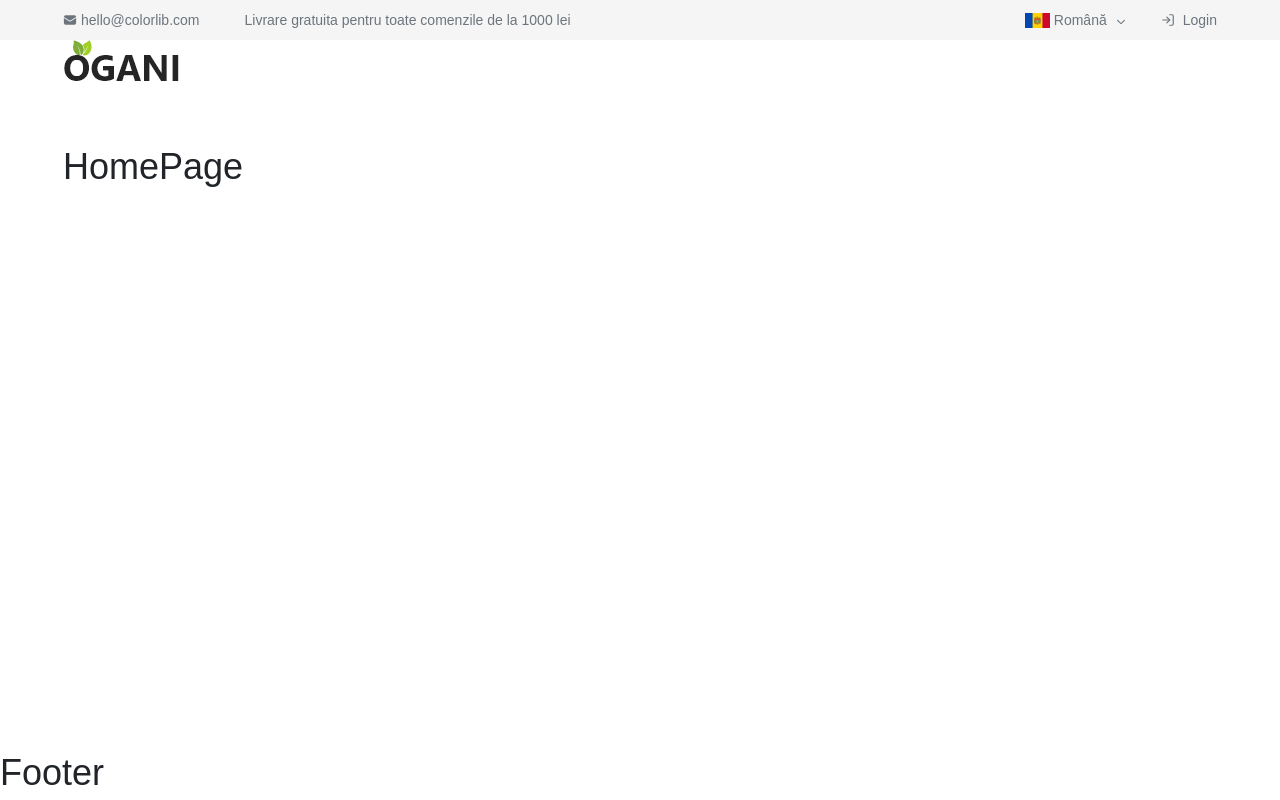
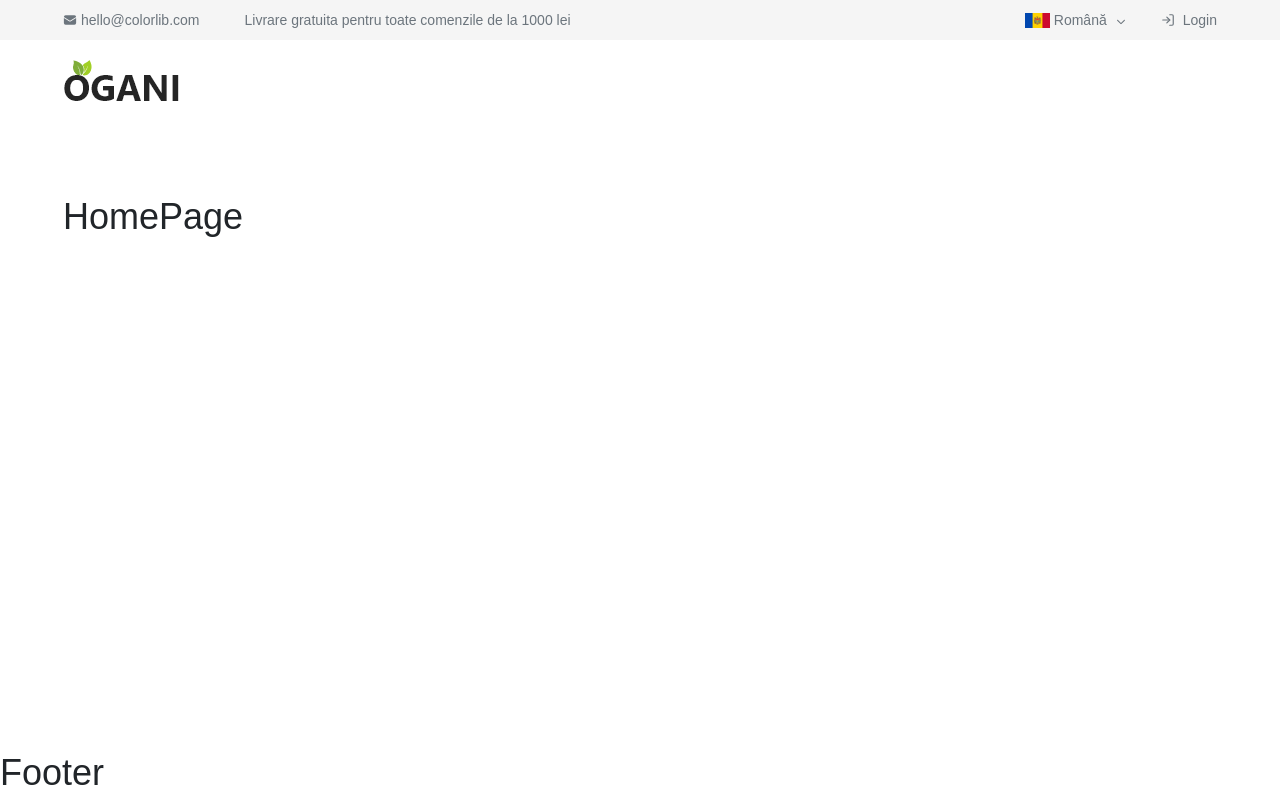
Before and after one commit to denis-dimitriev/ogani, a React (Vite) app in the folder client/: page / in a window 1280 px wide. Built offline with nearby package versions, Linux system fonts and the light colour scheme.

Commit message:
add lazy

```diff
--- a/client/src/app/assets/styles/_vars.css
+++ b/client/src/app/assets/styles/_vars.css
@@ -22,7 +22,8 @@
     --dark: #212529;
 
 
-    --header-height: 140px;
+    --header-height: 190px;
     --header-top-height: 40px;
+    --header-bottom-height: 60px;
 
 }
--- a/client/src/app/assets/styles/style.css
+++ b/client/src/app/assets/styles/style.css
@@ -91,7 +91,12 @@
 
     .header-menu {
         width: 100%;
-        height: calc(100% - var(--header-top-height));
+        height: calc(100% - var(--header-top-height) - var(--header-bottom-height));
+    }
+
+    .header-bottom {
+        width: 100%;
+        height: var(--header-bottom-height);
     }
 
     .main {
--- a/client/src/app/routes/app.route.tsx
+++ b/client/src/app/routes/app.route.tsx
@@ -1,7 +1,7 @@
 import { createBrowserRouter } from "react-router-dom";
-import App from "../app.tsx";
-import HomePage from "@pages/home/home.page.tsx";
-import NotFound from "@pages/404/not-found.tsx";
+import App from "../app";
+import { HomePage } from "@pages/home/home.async";
+import { NotFound } from "@pages/404/not-found.async";
 
 export const appRoute = createBrowserRouter([
   {
--- /dev/null
+++ b/client/src/pages/404/not-found.async.ts
@@ -0,0 +1,3 @@
+import { lazy } from "react";
+
+export const NotFound = lazy(() => import("./not-found.tsx"));
--- /dev/null
+++ b/client/src/pages/home/home.async.ts
@@ -0,0 +1,3 @@
+import { lazy } from "react";
+
+export const HomePage = lazy(() => import("./home.page"));
--- a/client/src/widgets/header.tsx
+++ b/client/src/widgets/header.tsx
@@ -35,9 +35,14 @@ function Header() {
 
       {/* menu */}
       <div className="header-menu">
-        <div className="container">
+        <div className="container flex items-center">
           <Logo />
         </div>
+      </div>
+
+      {/* bottom */}
+      <div className="header-bottom">
+        <div className="container py-2"></div>
       </div>
     </header>
   );
```
